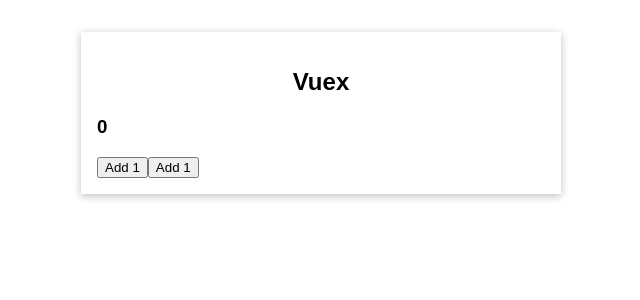
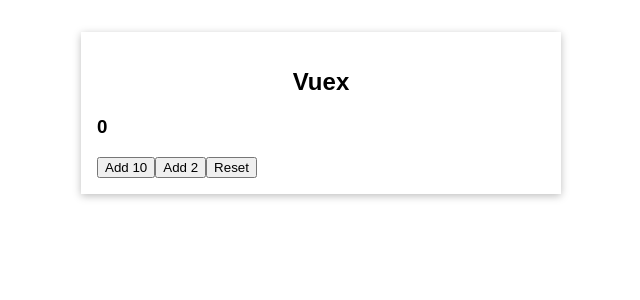
Before and after one commit to AnilBASARAN/vueVuex, a Vue app: page / in a window 1280 px wide. Shown: the top 300 px of the page, without its empty margins (319-959 px from the left). Built offline with nearby package versions, Linux system fonts and the light colour scheme.

Commit message:
add 2 , add 10 and reset buttons added

```diff
--- a/src/App.vue
+++ b/src/App.vue
@@ -1,8 +1,9 @@
 <template>
   <base-container title="Vuex">
     <the-counter></the-counter>
-    <button @click="addOne">Add 1</button>
+    <button @click="addOne">Add 10</button>
     <change-counter></change-counter>
+    <button @click="reset">Reset</button>
   </base-container>
 </template>
 
@@ -23,7 +24,12 @@
   },
   methods: {
     addOne() {
-      this.$store.state.counter = this.$store.state.counter + 11;
+      this.$store.commit('increase', { value: 10 });
+    },
+    reset() {
+      this.$store.commit({
+        type: 'setToZero',
+      });
     },
   },
   data() {},
--- a/src/components/ChangeCounter.vue
+++ b/src/components/ChangeCounter.vue
@@ -1,12 +1,15 @@
 <template>
-  <button @click="addOne">Add 1</button>
+  <button @click="addTwo">Add 2</button>
 </template>
 
 <script>
 export default {
   methods: {
-    addOne() {
-      this.$store.state.counter++;
+    addTwo() {
+      this.$store.commit({
+        type: 'increment',
+        value: 2,
+      });
     },
   },
 };
--- a/src/main.js
+++ b/src/main.js
@@ -9,6 +9,17 @@
       counter: 0,
     };
   },
+  mutations: {
+    increment(state) {
+      state.counter = state.counter + 2;
+    },
+    increase(state, payload) {
+      state.counter = state.counter + payload.value;
+    },
+    setToZero(state) {
+      state.counter = 0;
+    },
+  },
 });
 
 const app = createApp(App);
```
